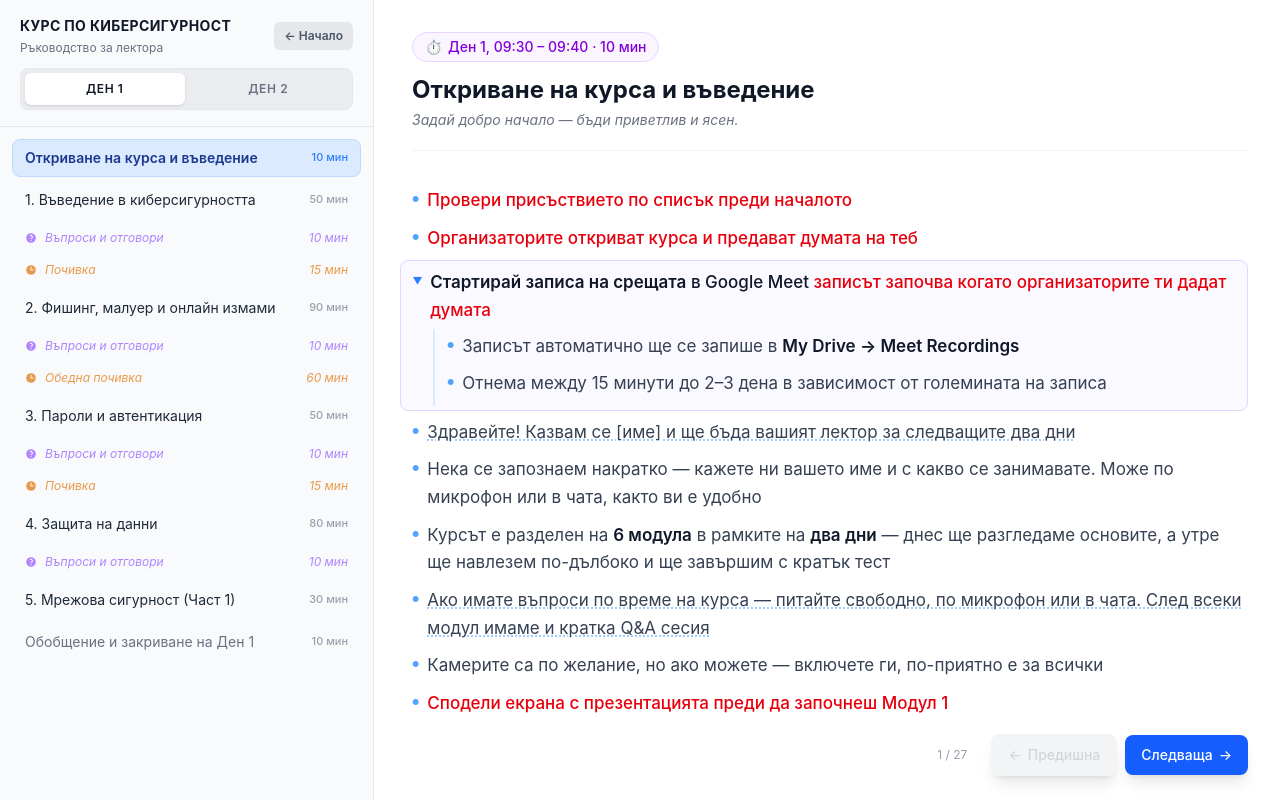
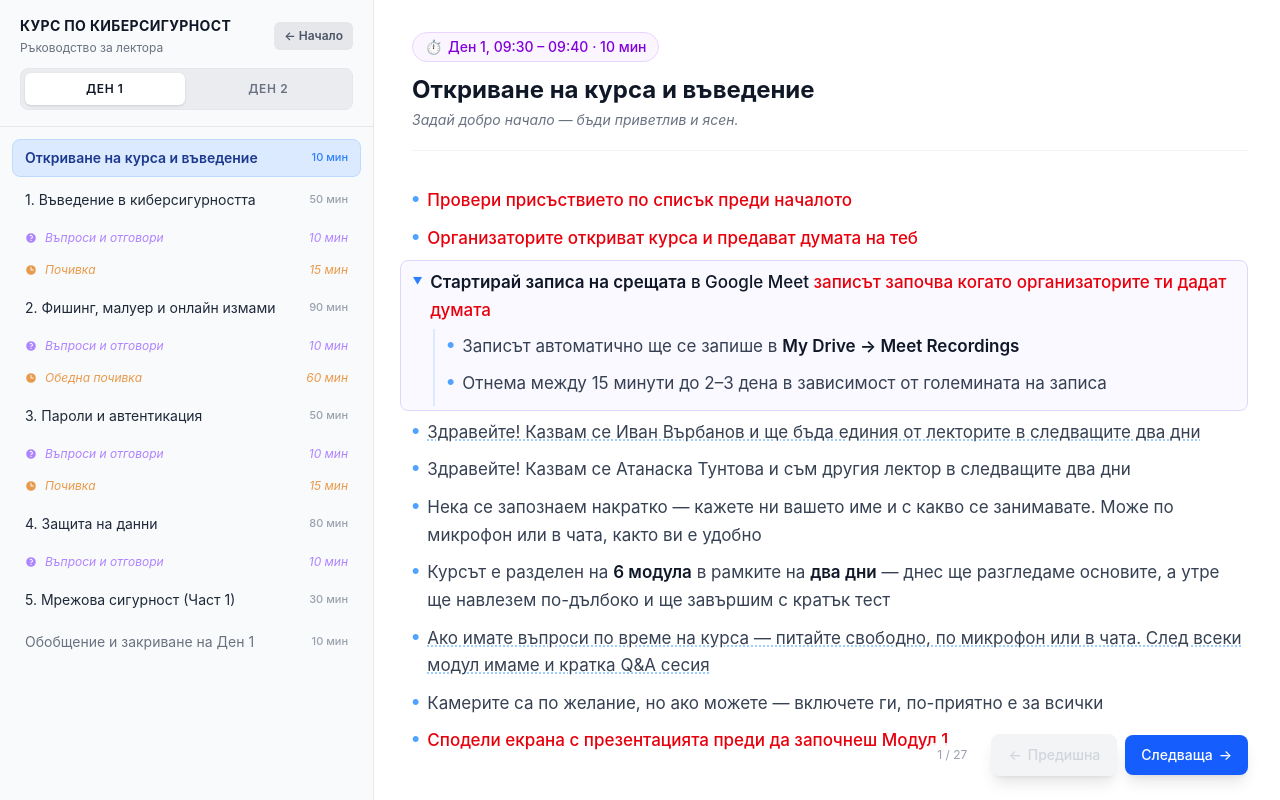
Before and after one commit to mj-workspace/udih-courses, a React (Vite) app in the folder udih-2024-27/cybersecurity-course/lecturer-guide/: page / in a window 1280 px wide. Built offline with nearby package versions, Linux system fonts and the light colour scheme.

Commit message:
content(lecturer-guide): introduce both lecturers in intro

```diff
--- a/udih-2024-27/cybersecurity-course/lecturer-guide/src/data/intro.js
+++ b/udih-2024-27/cybersecurity-course/lecturer-guide/src/data/intro.js
@@ -15,8 +15,9 @@ export const intro = {
           { text: 'Записът автоматично ще се запише в **My Drive → Meet Recordings**' },
           { text: 'Отнема между 15 минути до 2–3 дена в зависимост от големината на записа' },
         ] },
-        { text: 'Здравейте! Казвам се [име] и ще бъда вашият лектор за следващите два дни',
+        { text: 'Здравейте! Казвам се Иван Върбанов и ще бъда единия от лекторите в следващите два дни',
           detail: '• Занимавам се с програмиране от над 20 години — първите си сайтове ги правих като тинейджър.\n\n• Магистър съм по киберсигурност.\n\n• Работя като системен администратор и IT в АНИС.' },
+        { text: 'Здравейте! Казвам се Атанаска Тунтова и съм другия лектор в следващите два дни' },
         { text: 'Нека се запознаем накратко — кажете ни вашето име и с какво се занимавате. Може по микрофон или в чата, както ви е удобно' },
         { text: 'Курсът е разделен на **6 модула** в рамките на **два дни** — днес ще разгледаме основите, а утре ще навлезем по-дълбоко и ще завършим с кратък тест' },
         { text: 'Ако имате въпроси по време на курса — питайте свободно, по микрофон или в чата. След всеки модул имаме и кратка Q&A сесия',
@@ -25,7 +26,6 @@ export const intro = {
         { text: '!!Сподели екрана с презентацията преди да започнеш Модул 1!!' },
       ],
       examples: [],
-      transition: 'Добре, нека започваме! Първият модул е въведение — какво е киберсигурност и защо е важна.',
     },
   ],
 }
```
